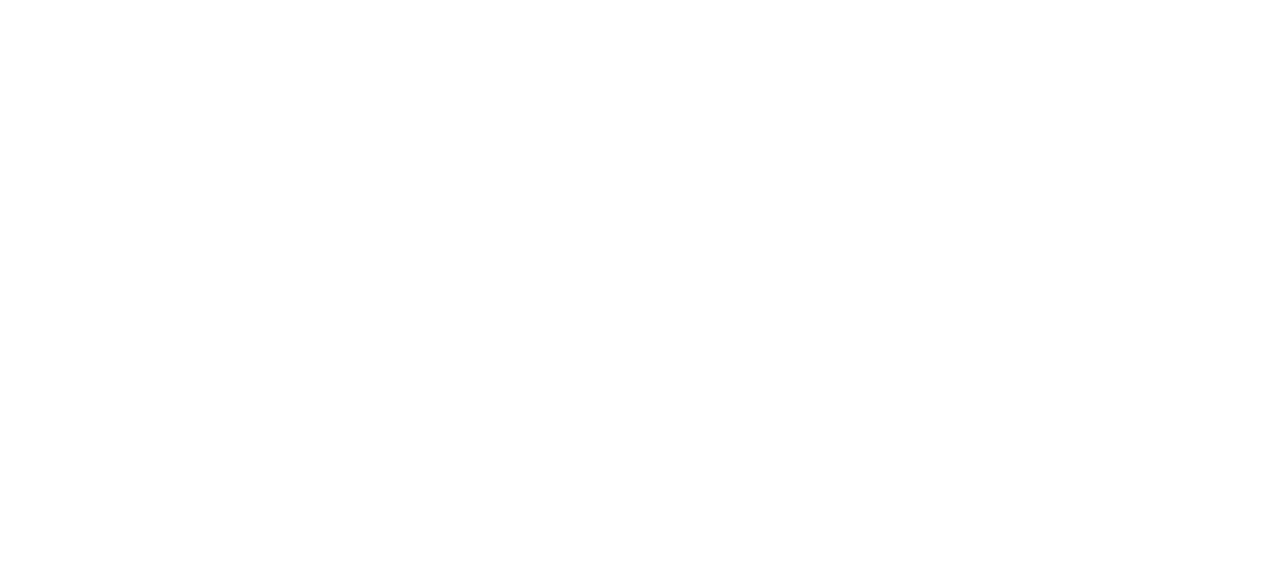
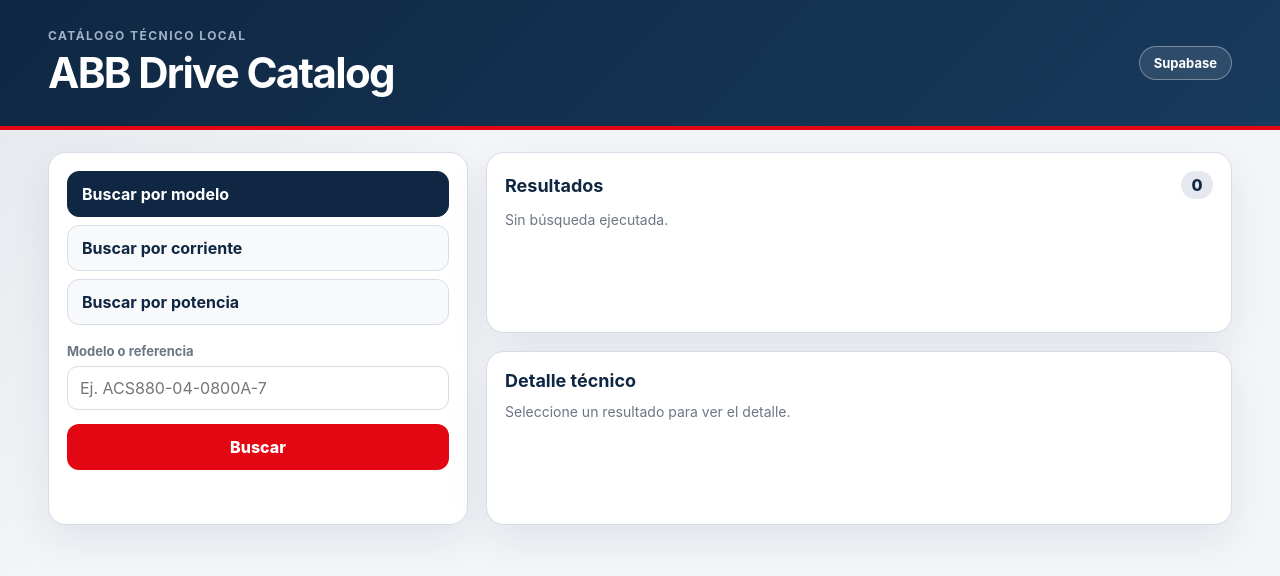
Before and after one commit to Naz-015/ACS880_CATALOGO, a plain HTML site: page index.html in a window 1280 px wide. Drawn offline with Linux system fonts and the light colour scheme; the site is published under a folder, as on GitHub Pages, so addresses that start at the root find nothing.

Commit message:
Update index.html

```diff
--- a/index.html
+++ b/index.html
@@ -4,8 +4,8 @@
     <meta charset="UTF-8" />
     <meta name="viewport" content="width=device-width, initial-scale=1.0" />
     <title>ABB Drive Catalog</title>
-    <script type="module" crossorigin src="/assets/index-l2z5fmFk.js"></script>
-    <link rel="stylesheet" crossorigin href="/assets/index-DFAvqqE6.css">
+    <script type="module" crossorigin src="./assets/index-l2z5fmFk.js"></script>
+    <link rel="stylesheet" crossorigin href="./assets/index-DFAvqqE6.css">
   </head>
   <body>
     <div id="app"></div>
```
